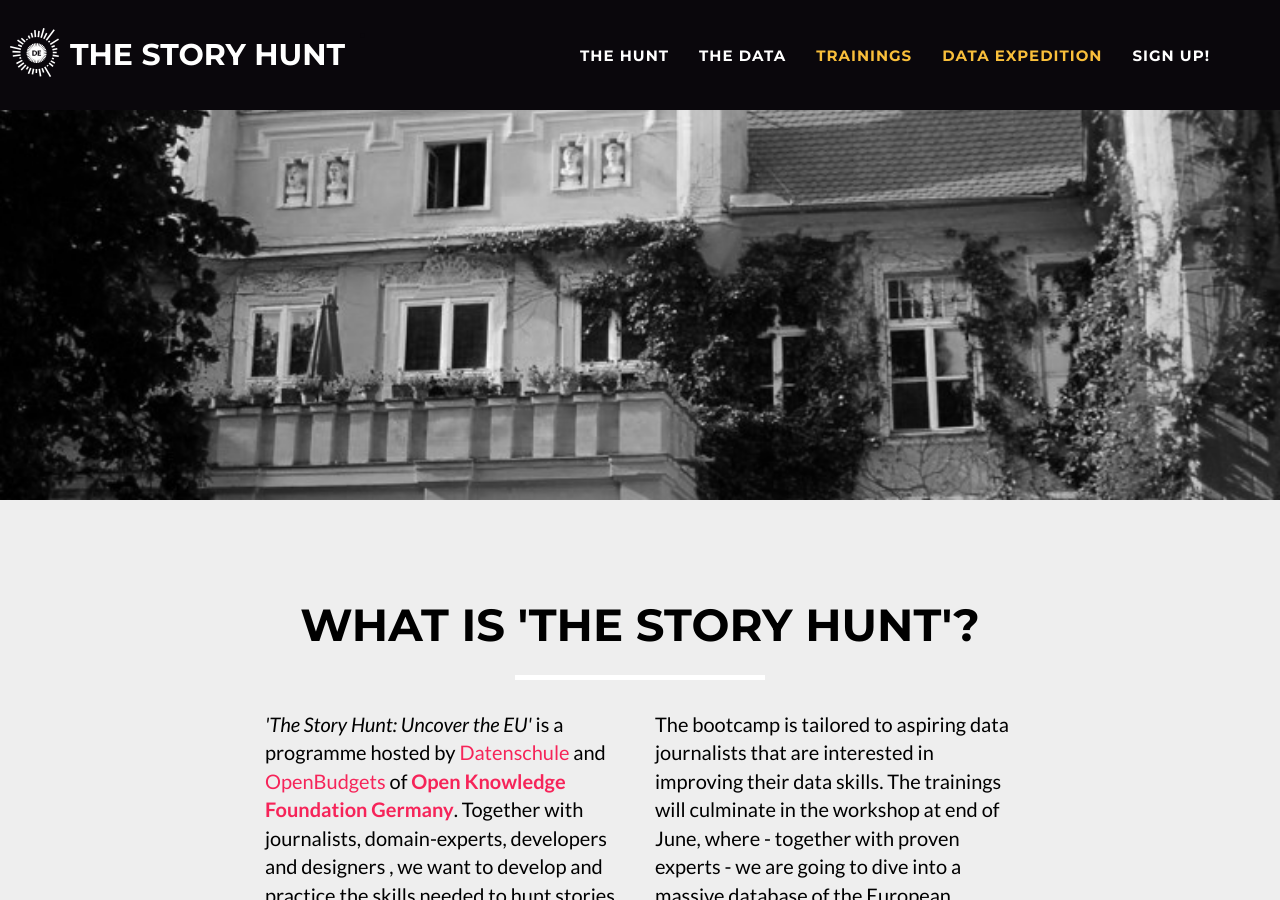
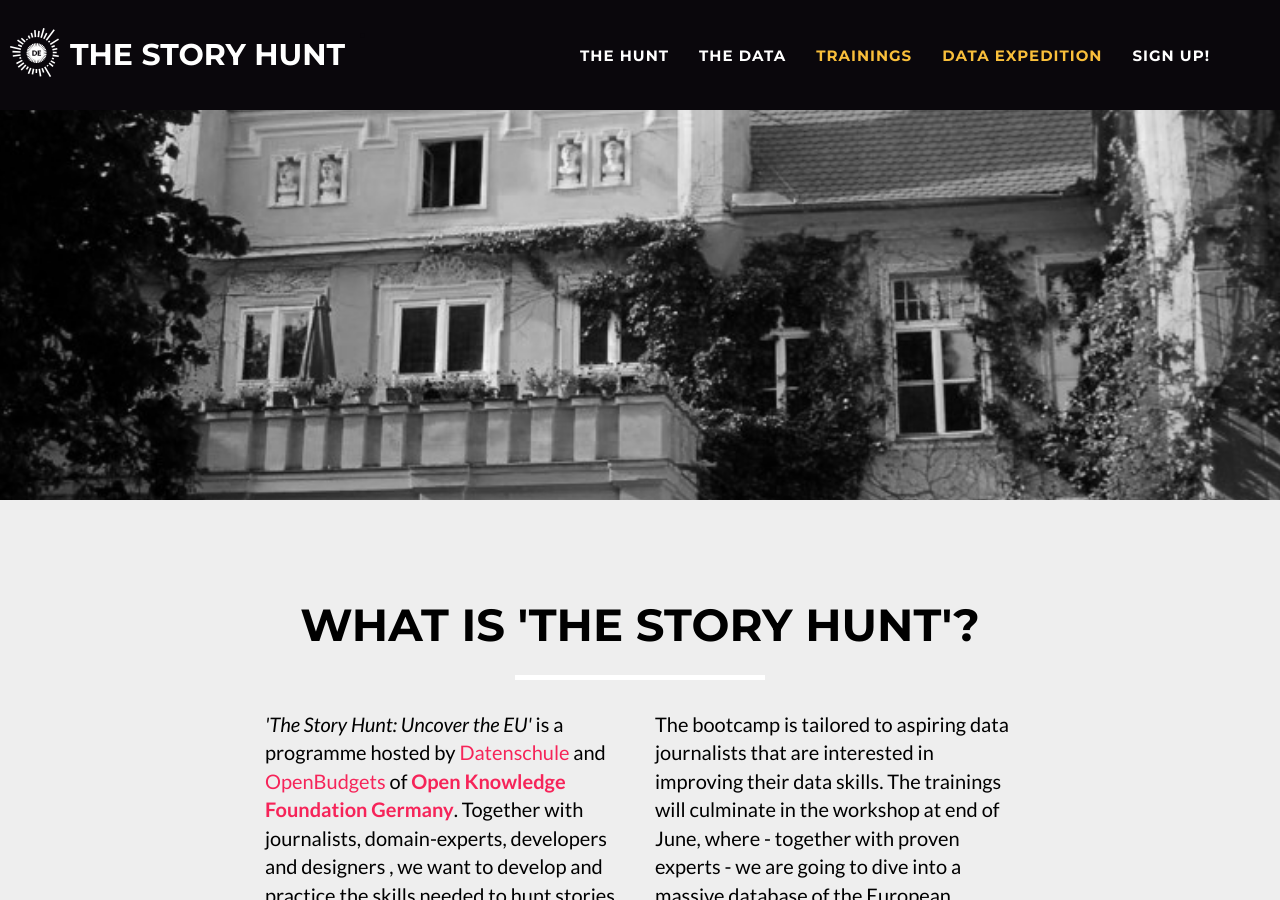
Before and after one commit to okfde/storyhunt.de, a Jekyll site: the page built from index.html, in a window 1280 px wide and 900 px high. Built offline with Jekyll 4.4.1, drawn with Linux system fonts in a browser that asks for light colours.

Commit message:
parallax ios fix test

```diff
--- a/_includes/parallax.html
+++ b/_includes/parallax.html
@@ -1 +1,5 @@
-        <div class="parallax"></div>
+<div class="row">
+	<div class "col-lg-12">
+		<div class="parallax"></div>
+	</div>
+</div>
```
